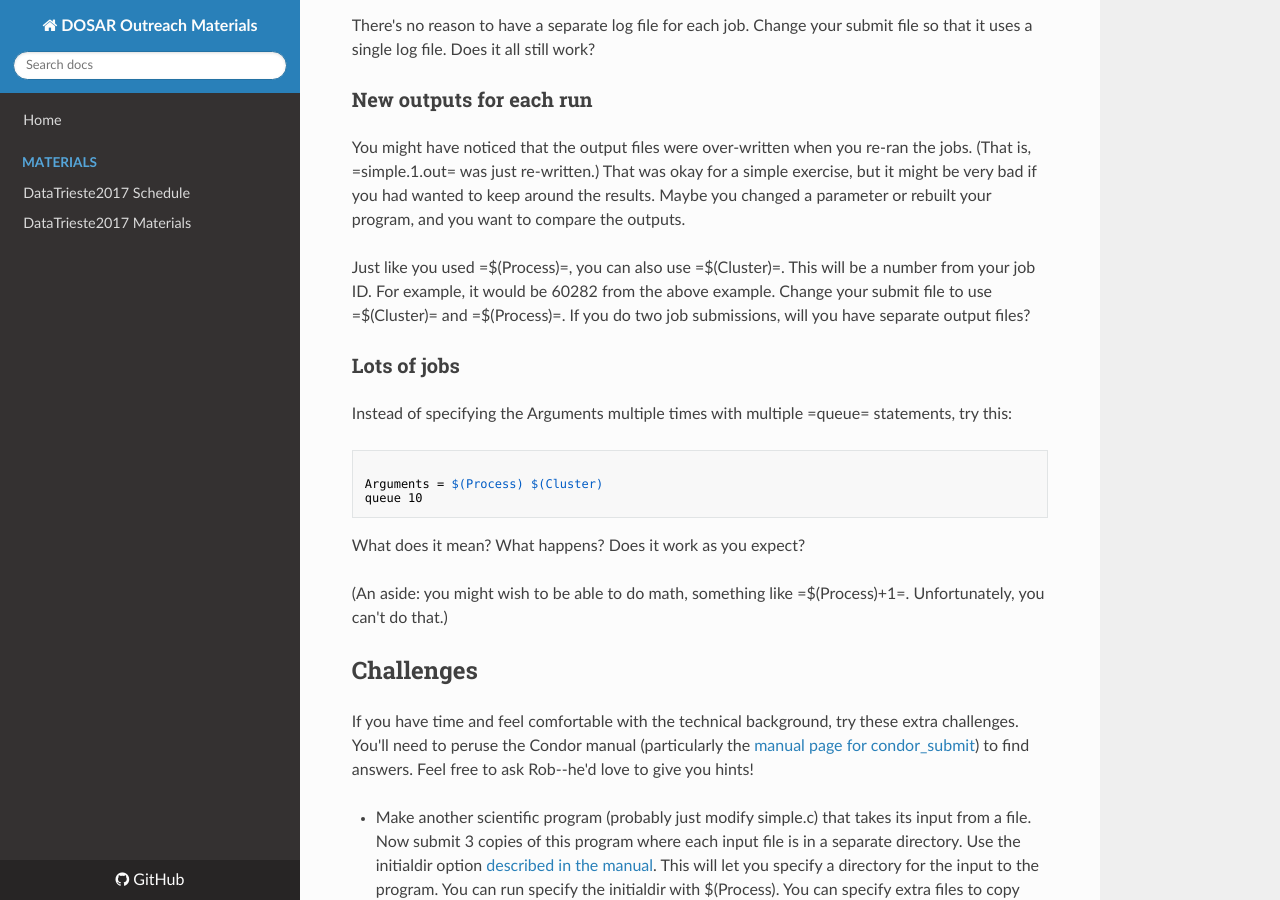
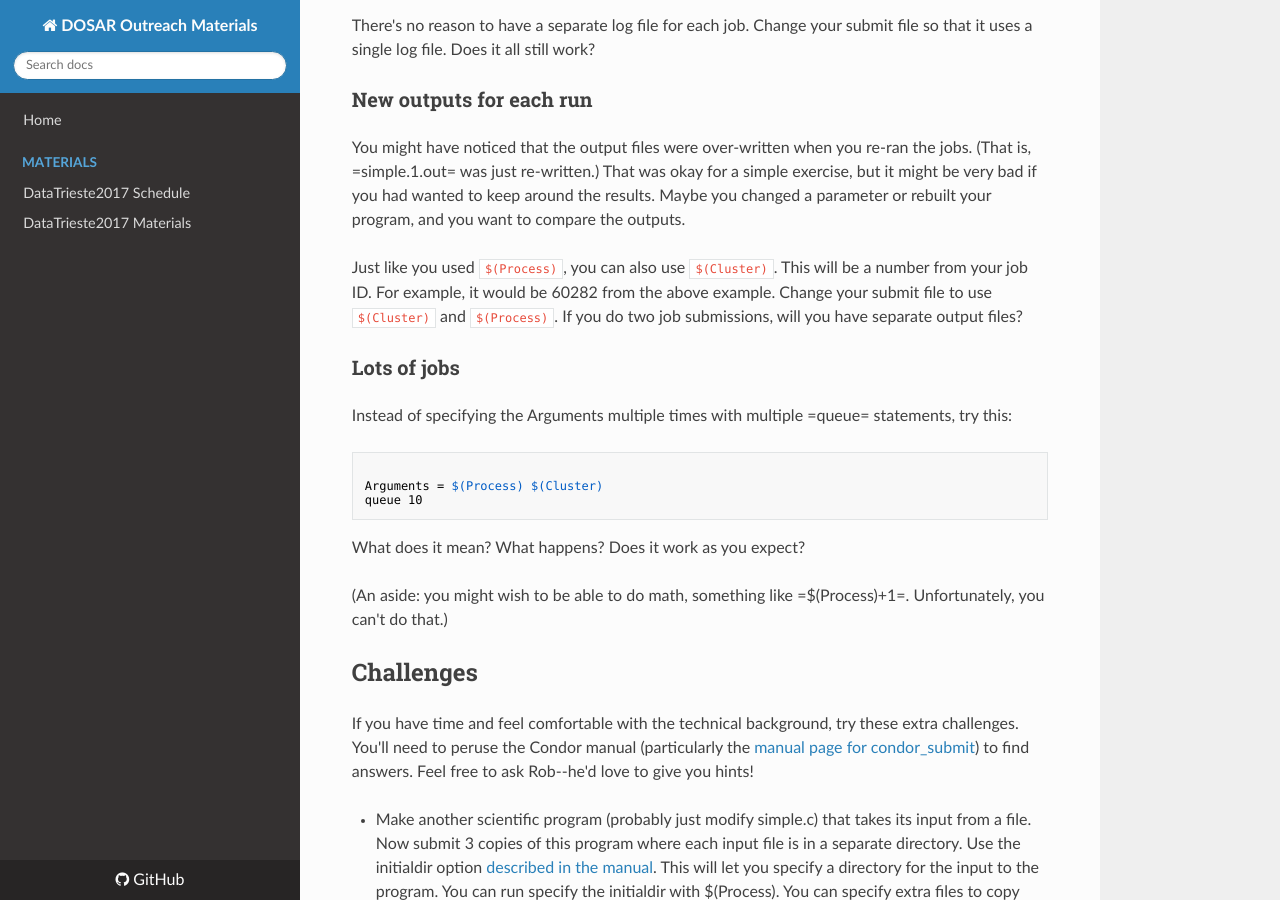
Before and after one commit to opensciencegrid/dosar, an MkDocs documentation site: the page built from docs/Materials/03-FirstManagedJob.md, in a window 1280 px wide and 900 px high, scrolled down 5516 px. Built offline with MkDocs 1.6.1, drawn with Linux system fonts in a browser that asks for light colours; nearby versions of some CDN libraries; old or Windows-style settings are respelled for this version of MkDocs.

```diff
--- a/docs/Materials/03-FirstManagedJob.md
+++ b/docs/Materials/03-FirstManagedJob.md
@@ -259,7 +259,7 @@ There's no reason to have a separate log file for each job. Change your submit f
 
 You might have noticed that the output files were over-written when you re-ran the jobs. (That is, =simple.1.out= was just re-written.) That was okay for a simple exercise, but it might be very bad if you had wanted to keep around the results. Maybe you changed a parameter or rebuilt your program, and you want to compare the outputs.
 
-Just like you used =$(Process)=, you can also use =$(Cluster)=. This will be a number from your job ID. For example, it would be 60282 from the above example. Change your submit file to use =$(Cluster)= and =$(Process)=. If you do two job submissions, will you have separate output files?
+Just like you used <code>$(Process)</code>, you can also use <code>$(Cluster)</code>. This will be a number from your job ID. For example, it would be 60282 from the above example. Change your submit file to use <code>$(Cluster)</code> and <code>$(Process)</code>. If you do two job submissions, will you have separate output files?
 
 ### Lots of jobs
 
```
